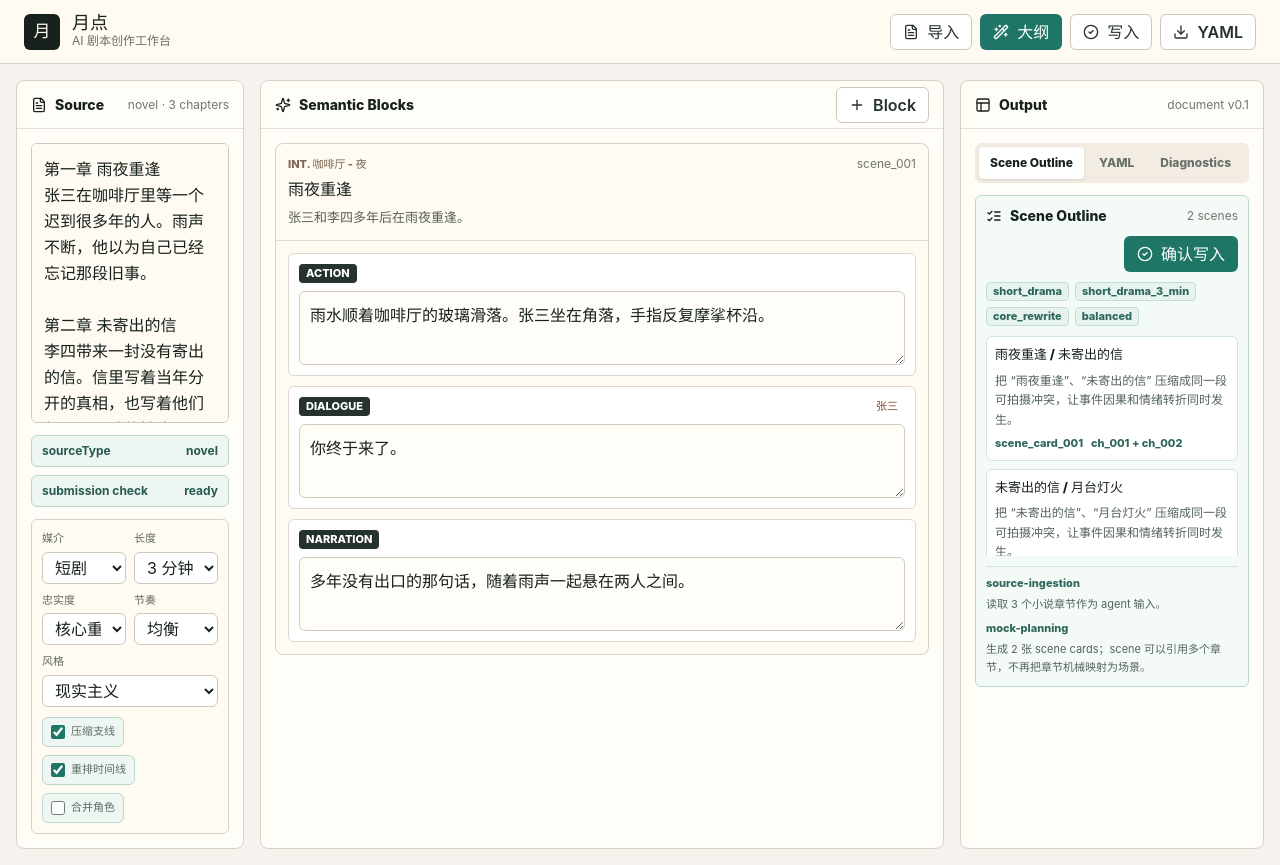
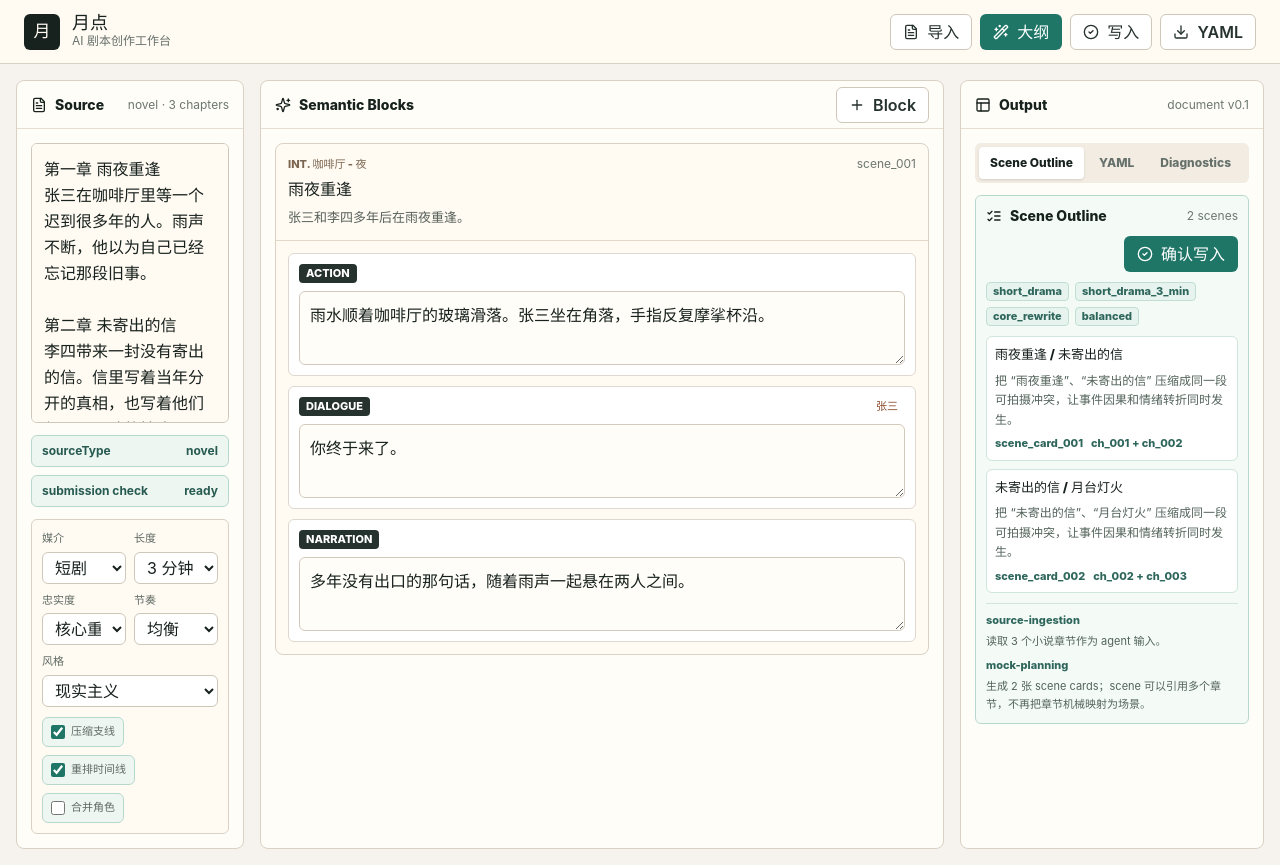
Before and after one commit to inu-tsuki/moondot-script-editor, a React (Vite) app: page / in a window 1280 px wide. Both pictures are taken after a click on the button "大纲". Built offline with nearby package versions, Linux system fonts and the light colour scheme.

Commit message:
fix: switch to output tab on actions, remove outline height limit
- generateSceneOutline now switches to 'outline' tab
- copyYaml / downloadYaml now switch to 'yaml' tab
- Remove max-h-[220px] from SceneOutlinePanel (no longer needed
  now that it has a dedicated tab)

```diff
--- a/src/App.tsx
+++ b/src/App.tsx
@@ -204,6 +204,7 @@ function App() {
     setAdaptationTrace(adaptationResult.trace);
     setAdaptationDiagnostics(adaptationResult.diagnostics);
     setExportFeedback('');
+    setOutputTab('outline');
   };
 
   const confirmSceneOutline = () => {
@@ -226,6 +227,8 @@ function App() {
   };
 
   const copyYaml = async () => {
+    setOutputTab('yaml');
+
     if (!exportStatus.isReady) {
       setExportFeedback('存在 validation error，暂不复制。');
       return;
@@ -240,6 +243,8 @@ function App() {
   };
 
   const downloadYaml = () => {
+    setOutputTab('yaml');
+
     if (!exportStatus.isReady) {
       setExportFeedback('存在 validation error，暂不下载。');
       return;
--- a/src/components/panels/SceneOutlinePanel.tsx
+++ b/src/components/panels/SceneOutlinePanel.tsx
@@ -40,7 +40,7 @@ export function SceneOutlinePanel({ isDrafted, plan, trace, onConfirm }: SceneOu
         <Badge variant="accent">{plan.preferences.fidelity}</Badge>
         <Badge variant="accent">{plan.preferences.pacing}</Badge>
       </div>
-      <div className="grid gap-2 max-h-[220px] overflow-auto">
+      <div className="grid gap-2">
         {plan.sceneOutline.map((sceneCard) => (
           <article
             className="grid gap-1.5 rounded-md border border-[#cfe5dd] bg-white p-2"
```
